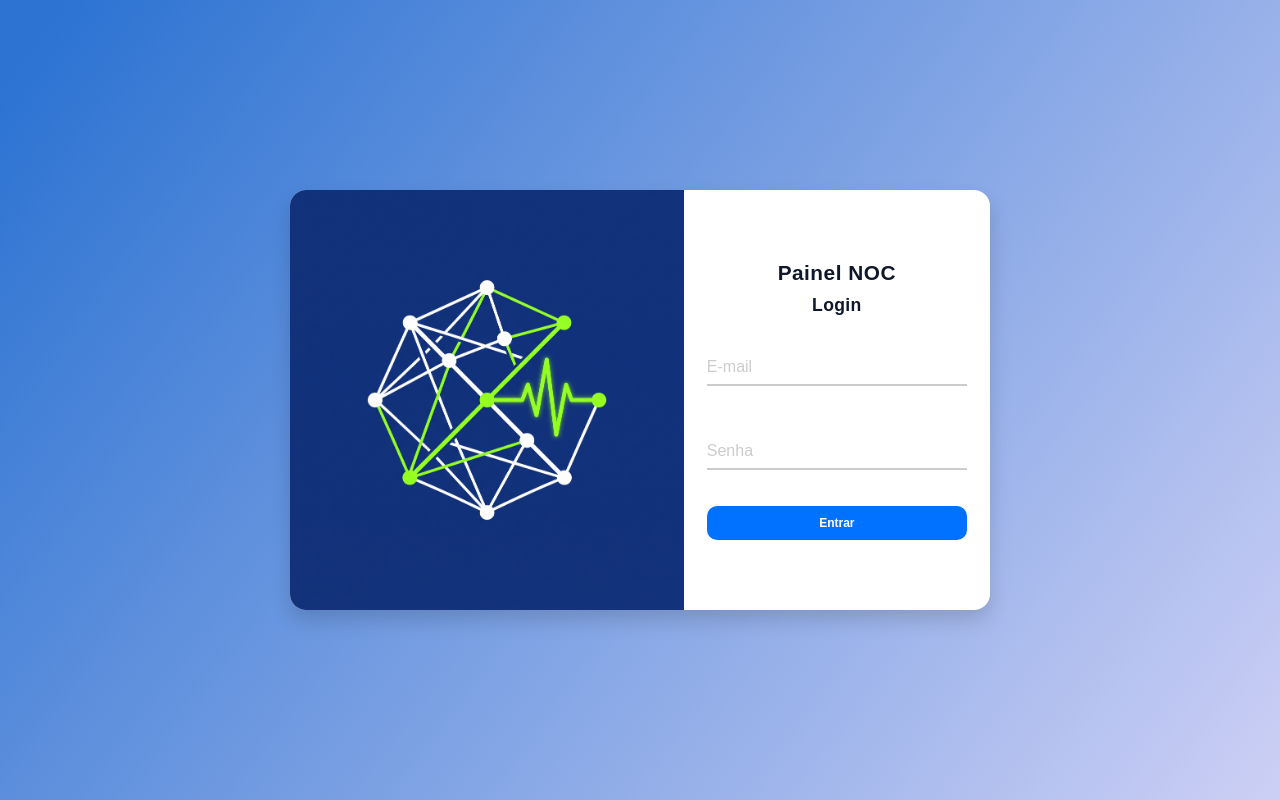
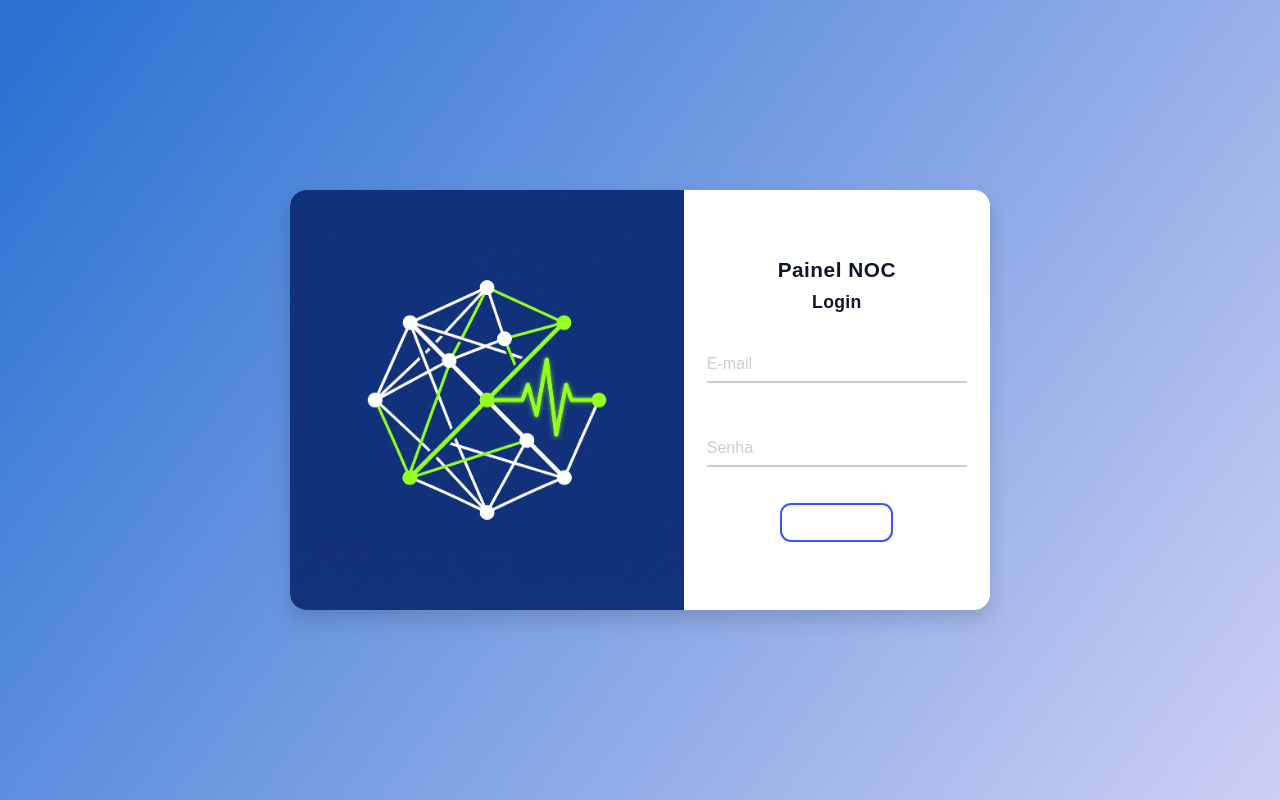
Before and after one commit to nicksondarbi455/programacao-update, a React (Vite) app: page / in a window 1280 px wide. Built offline with nearby package versions, Linux system fonts and the light colour scheme; no server answers; a web font is replaced by a local one.

Commit message:
btt entrar

```diff
--- a/src/pages/AuthPage.jsx
+++ b/src/pages/AuthPage.jsx
@@ -1,6 +1,5 @@
 import { useState } from 'react';
 import { supabase } from '../services/supabase';
-import { Button } from '../components/atoms/Button';
 
 // Cadastro de conta oculto por enquanto. Para reativar, troque para true.
 const SHOW_REGISTER = false;
@@ -51,6 +50,45 @@ const authStyles = `
   background-color: #333;
   transform: scaleX(0);
   transition: all 0.3s ease;
+}
+
+.auth-page .auth-submit {
+  background-color: #ffffff00;
+  color: #fff;
+  width: 8.5em;
+  height: 2.9em;
+  border: #3654ff 0.2em solid;
+  border-radius: 11px;
+  text-align: right;
+  transition: all 0.6s ease;
+  position: relative;
+  cursor: pointer;
+  margin-top: 8px;
+}
+
+.auth-page .auth-submit:hover:not(:disabled) {
+  background-color: #3654ff;
+}
+
+.auth-page .auth-submit:disabled {
+  opacity: 0.6;
+  cursor: default;
+}
+
+.auth-page .auth-submit svg {
+  width: 1.6em;
+  margin: -0.2em 0.8em 1em;
+  position: absolute;
+  display: flex;
+  transition: all 0.6s ease;
+}
+
+.auth-page .auth-submit:hover:not(:disabled) svg {
+  transform: translateX(5px);
+}
+
+.auth-page .auth-submit .text {
+  margin: 0 1.5em;
 }
 
 .auth-page .input-container input:focus ~ .underline,
@@ -181,15 +219,14 @@ export function AuthPage() {
                             </p>
                         )}
 
-                        <Button
-                            type="submit"
-                            variant="primary"
-                            size="md"
-                            disabled={loading}
-                            style={{ width: '100%', maxWidth: '260px', marginTop: '8px' }}
-                        >
-                            {loading ? 'Aguarde...' : isLogin ? 'Entrar' : 'Criar conta'}
-                        </Button>
+                        <button type="submit" className="auth-submit" disabled={loading}>
+                            <svg xmlns="http://www.w3.org/2000/svg" fill="none" viewBox="0 0 24 24" strokeWidth="1.5" stroke="currentColor">
+                                <path strokeLinecap="round" strokeLinejoin="round" d="M4.5 12h15m0 0l-6.75-6.75M19.5 12l-6.75 6.75" />
+                            </svg>
+                            <div className="text">
+                                {loading ? 'Aguarde...' : isLogin ? 'Entrar' : 'Criar conta'}
+                            </div>
+                        </button>
                     </form>
 
                     {SHOW_REGISTER && (
```
